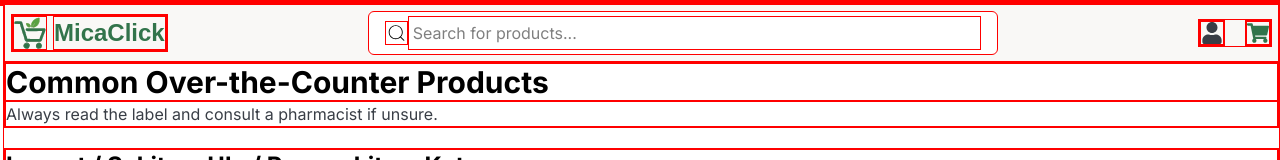
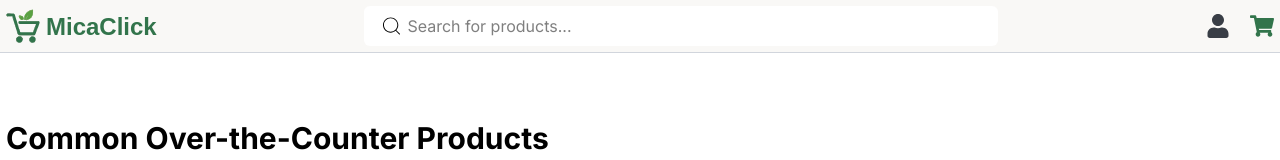
Before and after one commit to LA4th/ecommerce-project, a React (Vite) app: page / in a window 1280 px wide. Shown: the top 160 px of the page. Built offline with nearby package versions, Linux system fonts and the light colour scheme; a web font is replaced by a local one.

Commit message:
Adding the style in landing page

```diff
--- a/src/components/featured_products/Card.jsx
+++ b/src/components/featured_products/Card.jsx
@@ -28,6 +28,7 @@ export default function Card({
         { ...items, quantity: 1, setBrand: items.prices[0] },
       ]);
     }
+    console.log(cartItems);
     triggerNotif(); // show notification when item is added
   };
 
--- a/src/components/header/TheHeader.jsx
+++ b/src/components/header/TheHeader.jsx
@@ -8,12 +8,12 @@ export default function TheHeader({ itemsSearch, setItemsSearch }) {
   return (
     <>
       {/* DESKTOP VIEW */}
-      <div className="relative bg-vintageWhite border-b border-gray-400 p-1.5 hidden w-full max-w-full md:flex flex-row items-center justify-between gap-x-5">
+      <div className="relative bg-vintageWhite border-b border-gray-300 p-1.5 hidden w-full max-w-full md:flex flex-row items-center justify-between gap-x-5">
         <DesktopViewHeader />
       </div>
 
       {/* MOBILE VIEW */}
-      <div className="bg-vintageWhite border-b border-gray-400 p-1.5 relative md:hidden w-full max-w-full flex flex-col items-center justify-between gap-y-5">
+      <div className="bg-vintageWhite border-b border-gray-300 p-1.5 relative md:hidden w-full max-w-full flex flex-col items-center justify-between gap-y-5">
         <MobileViewHeader
           openSideBar={openSideBar}
           setOpenSideBar={setOpenSideBar}
--- a/src/index.css
+++ b/src/index.css
@@ -13,9 +13,9 @@
   --color-lightGreen: #b1ebaf;
 }
 
-* {
+/* * {
   border: 1px solid red;
-}
+} */
 
 body {
   @apply font-inter;
--- a/src/pages/PageLanding.jsx
+++ b/src/pages/PageLanding.jsx
@@ -19,10 +19,12 @@ export default function PageLanding({
   };
 
   return (
-    <div className="absolute">
+    <div className="absolute w-full max-w-full min-h-screen">
+      <div className="fixed z-10 top-0 w-full">
         <TheHeader itemsSearch={itemsSearch} setItemsSearch={setItemsSearch} />
+      </div>
       <NotifMessage
-        containerClassName={`fixed z-10 w-1/2 h-10 flex items-center justify-center rounded-md bg-lightGreen transition-all duration-300 ${
+        containerClassName={`fixed top-27 z-50 w-1/2 h-10 flex items-center justify-center rounded-r-md bg-lightGreen transition-all duration-300 ${
           showNotif
             ? "opacity-100 translate-x-0"
             : "opacity-0 -translate-x-5 pointer-events-none"
@@ -30,6 +32,8 @@ export default function PageLanding({
         message="Item Added!"
         messageClassName="font-bold text-vintageBlack"
       />
+
+      <div className="mt-30 w-full px-1.5">
         {itemsList && (
           <TheFeaturedProducts
             itemsList={itemsList}
@@ -41,5 +45,6 @@ export default function PageLanding({
           />
         )}
       </div>
+    </div>
   );
 }
```
Lines whose indentation alone changed are shown as unchanged.
